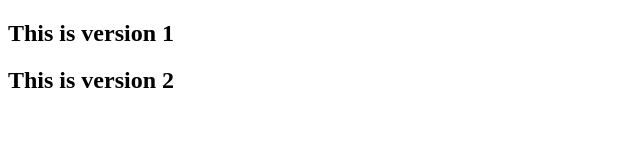
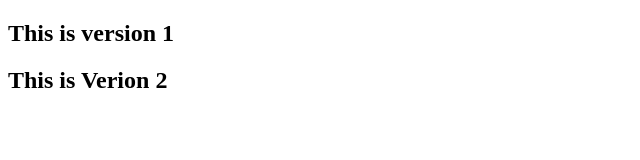
Before and after one commit to mahangrg00/GitVersion, a plain HTML site: page index.html in a window 1280 px wide. Shown: the full height of the page, 0-640 px from the left. Drawn offline with Linux system fonts and the light colour scheme.

Commit message:
New Branch new Changes

```diff
--- a/index.html
+++ b/index.html
@@ -7,6 +7,6 @@
 </head>
 <body>
     <h2>This is version 1</h2>
-    <h2>This is version 2</h2>
+    <h2>This is Verion 2</h2>
 </body>
 </html>
```
